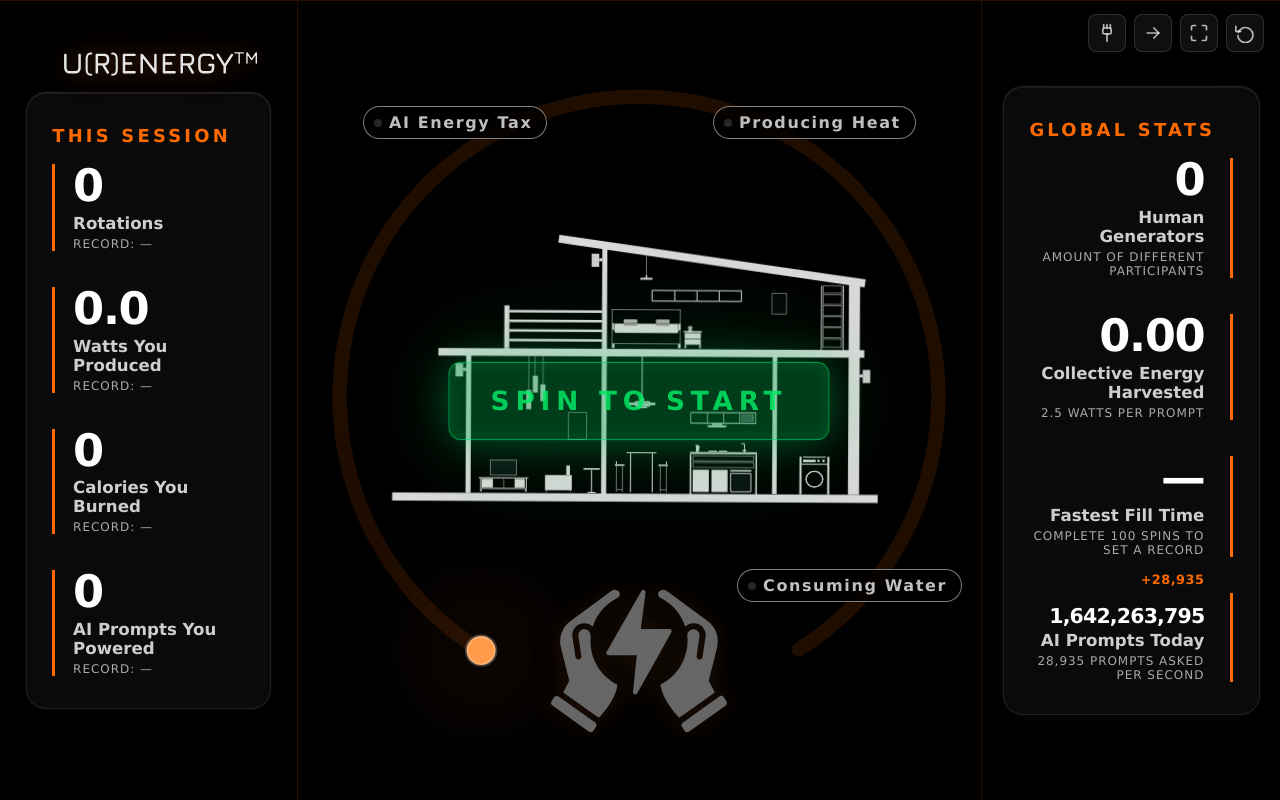
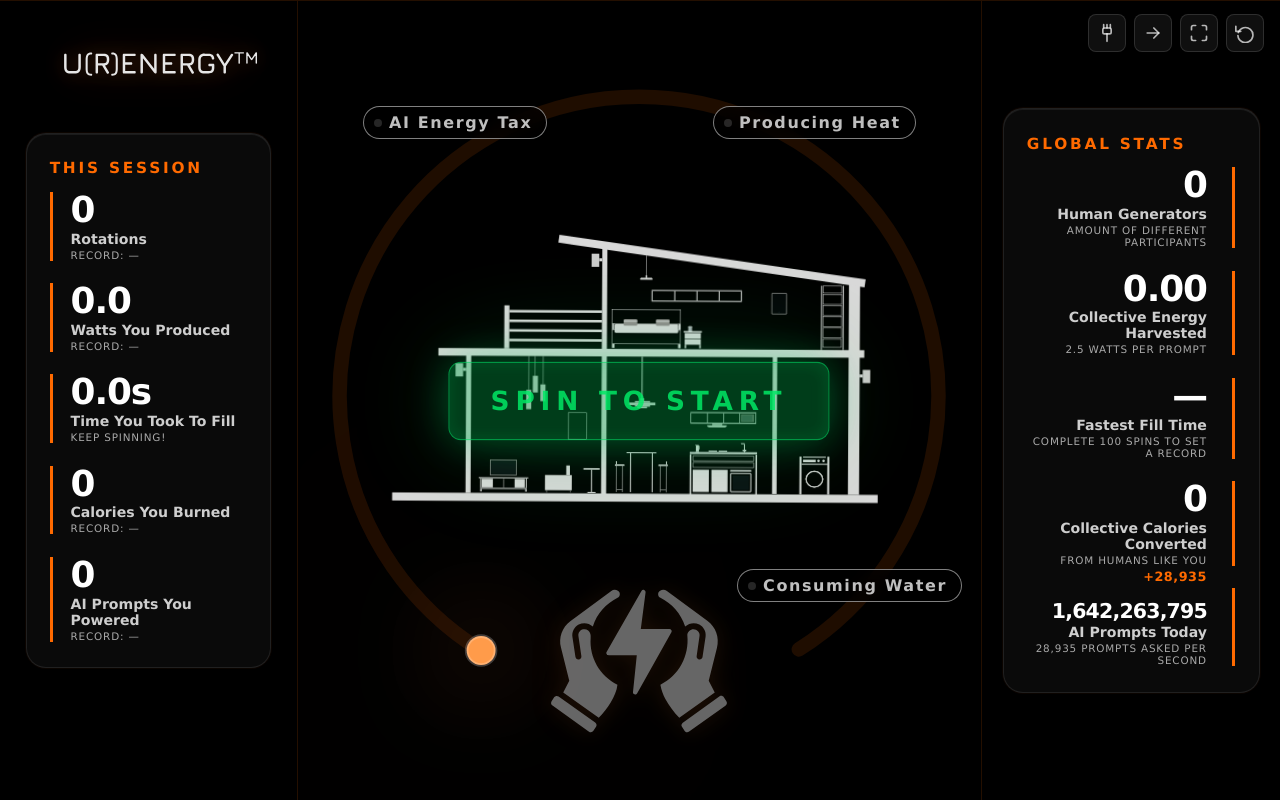
Before and after one commit to k-r-o-y/URENERGY-HOUSE-UI, a website with bundled scripts: page index.html in a window 1280 px wide. Built offline with nearby package versions, Linux system fonts and the light colour scheme.

Commit message:
Added Time You Took to Fill on 5 stat column

```diff
--- a/app.js
+++ b/app.js
@@ -15,12 +15,14 @@ const els = {
 
   rotationCount: document.getElementById("rotationCount"),
   wattValue: document.getElementById("wattValue"),
+  fillTimeValue: document.getElementById("fillTimeValue"),
   kcalValue: document.getElementById("kcalValue"),
   promptValue: document.getElementById("promptValue"),
 
   statHumans: document.getElementById("statHumans"),
   statEnergy: document.getElementById("statEnergy"),
   statFastestFill: document.getElementById("statFastestFill"),
+  statCalories: document.getElementById("statCalories"),
   statPromptsToday: document.getElementById("statPromptsToday"),
   promptsIncrement: document.getElementById("promptsIncrement"),
 
@@ -226,6 +228,7 @@ const GLOB_KEYS = {
   humans: "ure_humans",
   energy: "ure_energy_total",
   fastestFill: "ure_fastest_fill",
+  calories: "ure_cal_total",
 };
 
 function loadGlobals() {
@@ -233,6 +236,7 @@ function loadGlobals() {
     humans: parseInt(localStorage.getItem(GLOB_KEYS.humans) || "0", 10) || 0,
     energy: parseFloat(localStorage.getItem(GLOB_KEYS.energy) || "0") || 0,
     fastestFill: parseFloat(localStorage.getItem(GLOB_KEYS.fastestFill)) || null,
+    calories: parseFloat(localStorage.getItem(GLOB_KEYS.calories) || "0") || 0,
   };
 }
 
@@ -242,6 +246,7 @@ function saveGlobals(g) {
   if (g.fastestFill !== null) {
     localStorage.setItem(GLOB_KEYS.fastestFill, String(g.fastestFill));
   }
+  localStorage.setItem(GLOB_KEYS.calories, String(g.calories));
 }
 
 function clearGlobals() {
@@ -269,6 +274,7 @@ function displayGlobals() {
   if (els.statHumans) els.statHumans.textContent = String(g.humans);
   if (els.statEnergy) els.statEnergy.textContent = fmtEnergy(g.energy);
   if (els.statFastestFill) els.statFastestFill.textContent = fmtFillTime(g.fastestFill);
+  if (els.statCalories) els.statCalories.textContent = String(Math.round(g.calories));
 }
 
 function updatePromptsToday() {
@@ -592,10 +598,11 @@ let isDraining = false;
 
 /* ---- Fill Timer ---- */
 let fillStartTime = null;
+let fillEndTime = null;           // set when chargeLevel hits 1 or session ends
 let fillRecordThisSession = false;
 
 /* ---- Frozen Stats (persist display after drain) ---- */
-let frozenStats = null;          // { rotations, watts, kcal, prompts } or null
+let frozenStats = null;          // { rotations, watts, kcal, prompts, fillTime } or null
 let statRecordsThisSession = {}; // { rotations: true, watts: true, ... }
 
 setInterval(() => {
@@ -663,7 +670,18 @@ setInterval(() => {
 
     if (!counterReset) {
       counterReset = true;
+
+      // Compute fill time for frozen display BEFORE nulling fillStartTime
+      let sessionFillTime = null;
+      if (fillEndTime !== null && fillStartTime !== null) {
+        // Completed the goal — use the exact completion time
+        sessionFillTime = (fillEndTime - fillStartTime) / 1000;
+      } else if (fillStartTime !== null) {
+        // Didn't complete — use elapsed time until now
+        sessionFillTime = (performance.now() - fillStartTime) / 1000;
+      }
       fillStartTime = null;
+      fillEndTime = null;
 
       lastSession = {
         rotations: Math.max(0, s.rotations - sessionBase.rotations),
@@ -678,6 +696,7 @@ setInterval(() => {
         watts: lastSession.totalEnergy,
         kcal: lastSession.kcal,
         prompts: lastSession.prompts,
+        fillTime: sessionFillTime,
       };
 
       // Check which stats beat their records and mark them
@@ -715,6 +734,7 @@ setInterval(() => {
       const g = loadGlobals();
       g.humans += 1;
       g.energy += lastSession.totalEnergy;
+      g.calories += lastSession.kcal;
       saveGlobals(g);
       displayGlobals();
     }
@@ -748,6 +768,7 @@ function render(s) {
   if (frozenStats) {
     if (els.rotationCount) els.rotationCount.textContent = String(frozenStats.rotations);
     if (els.wattValue) els.wattValue.textContent = frozenStats.watts.toFixed(1);
+    if (els.fillTimeValue) els.fillTimeValue.textContent = fmtFillTime(frozenStats.fillTime);
     if (els.kcalValue) els.kcalValue.textContent = String(Math.round(frozenStats.kcal));
     if (els.promptValue) els.promptValue.textContent = String(frozenStats.prompts);
 
@@ -761,12 +782,21 @@ function render(s) {
     if (els.wattValue) els.wattValue.textContent = sesWatts.toFixed(1);
     if (els.kcalValue) els.kcalValue.textContent = String(Math.round(sesKcal));
     if (els.promptValue) els.promptValue.textContent = String(sesPrompts);
+
+    // Live stopwatch — tick while spinning, freeze once goal hit
+    if (fillStartTime !== null && fillEndTime === null) {
+      const elapsed = (performance.now() - fillStartTime) / 1000;
+      if (els.fillTimeValue) els.fillTimeValue.textContent = fmtFillTime(elapsed);
+    } else if (fillStartTime === null) {
+      if (els.fillTimeValue) els.fillTimeValue.textContent = "0.0s";
+    }
   }
 
   /* ---- Fill Timer ---- */
   // Start timer on first spin of a session
   if (sesRot === 1 && fillStartTime === null) {
     fillStartTime = performance.now();
+    fillEndTime = null;
 
     // New session started — clear frozen stats, record glows, spin-to-start
     if (frozenStats) {
@@ -797,9 +827,12 @@ function render(s) {
   els.chipAI?.classList.toggle("online", level >= 0.93);
 
   // Record fill time when goal is reached
-  if (level >= 1 && fillStartTime !== null) {
-    const fillSeconds = (performance.now() - fillStartTime) / 1000;
-    fillStartTime = null;
+  if (level >= 1 && fillStartTime !== null && fillEndTime === null) {
+    fillEndTime = performance.now();
+    const fillSeconds = (fillEndTime - fillStartTime) / 1000;
+
+    // Update the live display with the final time
+    if (els.fillTimeValue) els.fillTimeValue.textContent = fmtFillTime(fillSeconds);
 
     const g = loadGlobals();
     if (g.fastestFill === null || fillSeconds < g.fastestFill) {
@@ -852,6 +885,7 @@ els.resetBtn?.addEventListener("click", async () => {
   lastActivityTime = Date.now();
 
   fillStartTime = null;
+  fillEndTime = null;
   fillRecordThisSession = false;
   els.statFastestFill?.classList.remove("record-glow");
 
@@ -888,6 +922,16 @@ els.resetBtn?.addEventListener("click", async () => {
   displayRecords();
 });
 
+/* -------------------- STOPWATCH TICK -------------------- */
+
+(function tickStopwatch() {
+  if (!frozenStats && fillStartTime !== null && fillEndTime === null && els.fillTimeValue) {
+    const elapsed = (performance.now() - fillStartTime) / 1000;
+    els.fillTimeValue.textContent = fmtFillTime(elapsed);
+  }
+  requestAnimationFrame(tickStopwatch);
+})();
+
 /* -------------------- INIT -------------------- */
 
 displayRecords();
--- a/index.html
+++ b/index.html
@@ -59,6 +59,12 @@
                 <div id="wattValue" class="stat-value">0.0</div>
                 <div class="stat-label">Watts You Produced</div>
                 <div class="stat-last">Record: <span id="recordWatts">—</span></div>
+              </div>
+
+              <div class="stat-item">
+                <div id="fillTimeValue" class="stat-value">0.0s</div>
+                <div class="stat-label">Time You Took To Fill</div>
+                <div class="stat-last">Keep Spinning!</div>
               </div>
 
               <div class="stat-item">
@@ -422,6 +428,12 @@
                 <div class="stat-last">Complete 100 Spins To Set A Record</div>
               </div>
 
+              <div class="stat-item stat-item-right">
+                <div id="statCalories" class="stat-value">0</div>
+                <div class="stat-label">Collective Calories Converted</div>
+                <div class="stat-last">From Humans Like You</div>
+              </div>
+
               <div class="stat-item stat-item-right prompts-stat-item">
                 <div class="prompts-today-wrap">
                   <div id="statPromptsToday" class="stat-value prompts-today-value">—</div>
--- a/styles.css
+++ b/styles.css
@@ -130,7 +130,7 @@ body {
   -webkit-backdrop-filter: blur(28px) saturate(160%);
   border: 1px solid var(--glass-border);
   border-radius: 20px;
-  padding: clamp(20px, 2.5vw, 40px) clamp(16px, 2vw, 32px);
+  padding: clamp(14px, 2vw, 28px) clamp(14px, 1.8vw, 28px);
   box-shadow:
     0 8px 40px rgba(0, 0, 0, 0.5),
     inset 0 1px 0 rgba(255, 255, 255, 0.07),
@@ -138,18 +138,18 @@ body {
 }
 
 .session-header {
-  font-size: clamp(1rem, 1.4vw, 1.6rem);
+  font-size: clamp(0.9rem, 1.2vw, 1.4rem);
   letter-spacing: 0.18em;
   text-transform: uppercase;
   color: var(--primary);
-  margin-bottom: clamp(18px, 2.2vh, 32px);
+  margin-bottom: clamp(12px, 1.8vh, 22px);
   font-weight: 700;
 }
 
 .session-stats {
   display: flex;
   flex-direction: column;
-  gap: clamp(28px, 4.5vh, 56px);
+  gap: clamp(14px, 2.8vh, 36px);
 }
 
 .stat-item {
@@ -185,7 +185,7 @@ body {
 }
 
 .stat-value {
-  font-size: clamp(2.4rem, 3.5vw, 4rem);
+  font-size: clamp(1.8rem, 2.8vw, 3.2rem);
   line-height: 1;
   font-weight: 800;
   color: var(--text);
@@ -307,18 +307,18 @@ body {
 }
 
 .stat-label {
-  font-size: clamp(0.9rem, 1.3vw, 1.5rem);
+  font-size: clamp(0.78rem, 1.1vw, 1.25rem);
   color: rgba(255, 255, 255, 0.8);
   font-weight: 600;
-  margin-top: 5px;
+  margin-top: 3px;
 }
 
 .stat-last {
-  font-size: clamp(0.75rem, 0.8vw, 0.95rem);
+  font-size: clamp(0.65rem, 0.7vw, 0.85rem);
   color: rgba(255, 255, 255, 0.65);
   text-transform: uppercase;
   letter-spacing: 0.08em;
-  margin-top: 4px;
+  margin-top: 2px;
 }
 
 .center-panel {
```
